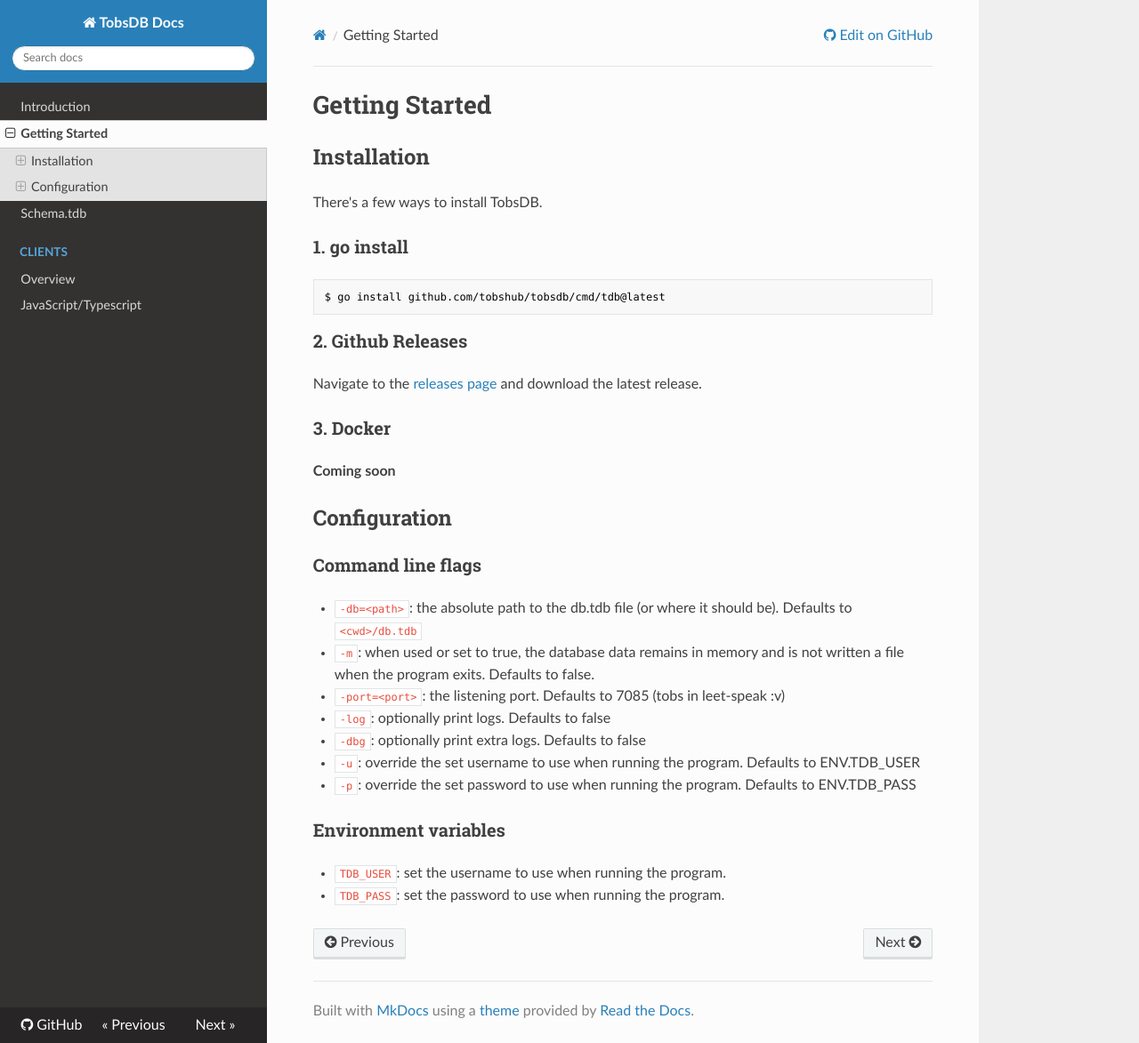
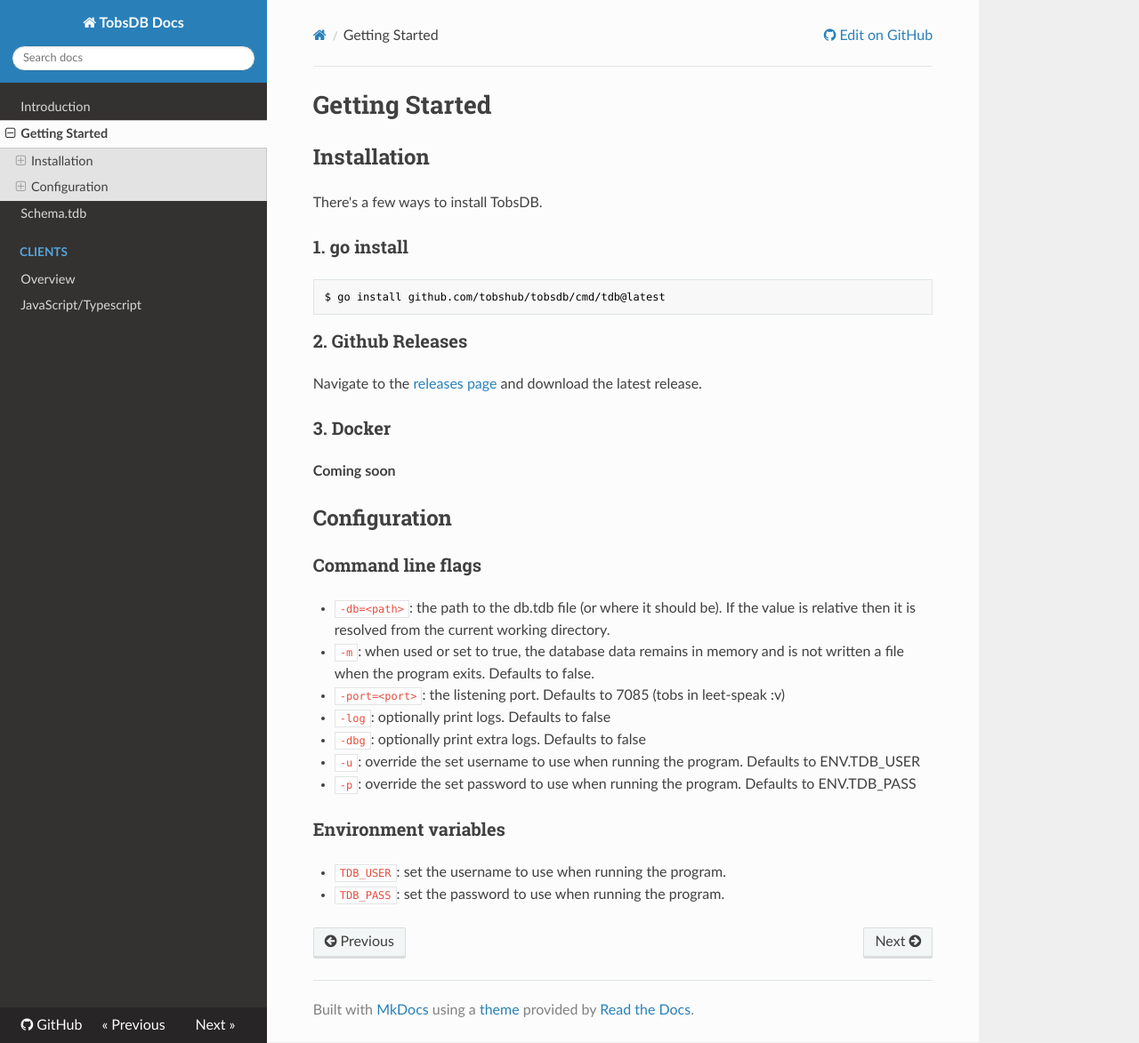
Before and after one commit to tobsdb/tobsdb, an MkDocs documentation site: the page built from docs/getting-started.md, in a window 1280 px wide and 1173 px high. Shown: the whole window at 89% size. Built offline with MkDocs 1.6.1, drawn with Linux system fonts in a browser that asks for light colours; nearby versions of some CDN libraries.

Commit message:
docs: update db flag description

```diff
--- a/docs/getting-started.md
+++ b/docs/getting-started.md
@@ -23,7 +23,8 @@
 
 ### Command line flags
 
-- `-db=<path>`: the absolute path to the db.tdb file (or where it should be). Defaults to `<cwd>/db.tdb`
+- `-db=<path>`: the path to the db.tdb file (or where it should be).
+If the value is relative then it is resolved from the current working directory.
 - `-m`: when used or set to true, the database data remains in memory and is not written a file when the program exits. Defaults to false.
 - `-port=<port>`: the listening port. Defaults to 7085 (tobs in leet-speak :v)
 - `-log`: optionally print logs. Defaults to false
```
